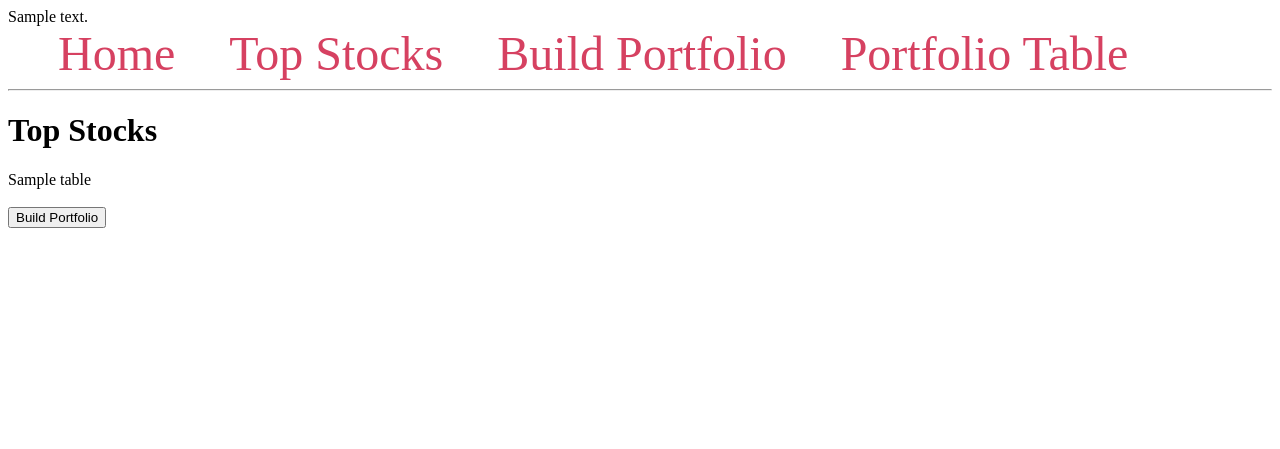
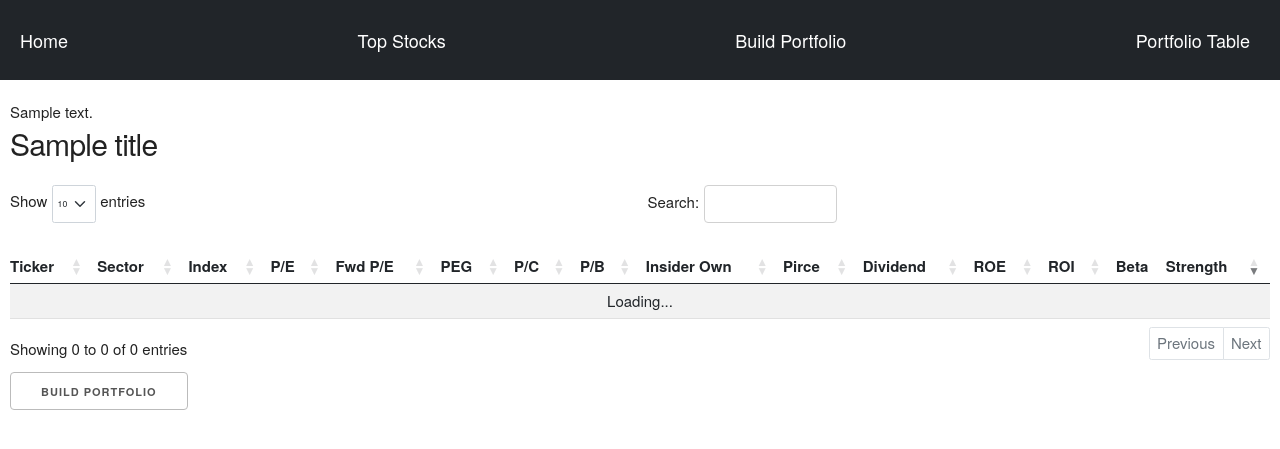
Before and after one commit to tkalden/stock-portfolio, a Flask app: template templates/stocks.html in a window 1280 px wide. Shown: the top 449 px of the page. Run offline with Flask 2, Linux system fonts and the light colour scheme; the template is opened without the code that fills it: most values are stand-ins (such as "Sample title", 1, 10 or a date in 2020); data that the repository does not hold is empty; some libraries are stand-ins or nearby versions.

Commit message:
Added more styling to webpages. Used the bootstrap css style and others

```diff
--- a/helper.py
+++ b/helper.py
@@ -47,7 +47,7 @@
 
 
 def get_index():
-    return ['DJIA', 'S&P 500','Any']
+    return ['DJIA', 'S&P 500']
 
 
 def get_exchange():
--- a/main.py
+++ b/main.py
@@ -6,7 +6,6 @@
 import pandas as pd
 import numpy as np
 import os
-
 
 toastr = Toastr()
 
@@ -22,7 +21,7 @@
 
 @app.route('/', methods=['POST','GET'])
 def index():
-    return render_template('index.html', ticker_sector_lists=helper.index_select_attributes())
+    return render_template('index.html', ticker_sector_lists=helper.index_select_attributes(), title= "Select Your Investment Strategy")
 
 @app.route('/stock', methods=['POST', 'GET'])
 def stock():
@@ -37,15 +36,21 @@
         strength_calculated_df = stockValueExtractor.calculate_strength_value(
             combined_data)
         strength_calculated_df.reset_index(drop=True, inplace=True)
+        strength_calculated_df  = strength_calculated_df.fillna(0)
         #need to think about how to cache this in the production
         strength_calculated_df.to_pickle("./stock.pkl")
         ticker_lists = strength_calculated_df["Ticker"].to_list()
         session["ticker_lists"] = ticker_lists
-        return render_template('stocks.html', tables=[strength_calculated_df.to_html(classes='data', header="true")])
+        return render_template('stocks.html')
     elif request.method == "GET":
-        return render_template('stocks.html', tables=[pd.read_pickle("./stock.pkl").to_html(classes='data', header="true")])
+        #if there is no data show empty data
+        return render_template('stocks.html')
 
-@app.route('/create/', methods=["POST", "GET"])
+@app.route('/stock/data')
+def stock_data():
+    return {'data': pd.read_pickle("./stock.pkl").to_dict('records')}
+
+@app.route('/create', methods=["POST", "GET"])
 def create():
     if request.method == "POST":
         app.logger.info("Extracting form data")
@@ -70,18 +75,22 @@
             app.logger.info("Optimizing the stock data")
             portfolio = stockValueExtract.stock(session["sector"], session["stock_type"], session["index"]).build_portfolio(df=pd.read_pickle("./stock.pkl"), selected_ticker_list=session["selected_ticker_lists"], desired_return=np.divide(int(
                 expected_return_value), 100), threshold=int(threshold), investing_amount=int(investing_amount))
-            session["optimized_net_result"] = portfolio.to_dict()
+            portfolio = np.round(portfolio, decimals=2)
+            portfolio.to_pickle("./portfolio.pkl")
+            print("GOT HERE")
             return redirect(url_for('portfolio'))
 
     return render_template('create.html', ticker_lists=session["ticker_lists"], stocks=helper.get_stock_dict(session["ticker_lists"], len(set(session["ticker_lists"]))), parameters=helper.get_optimization_parameters())
 
 
+
 @app.route('/portfolio', methods=["GET","POST"])
 def portfolio():
-     df = pd.DataFrame(session["optimized_net_result"])[helper.portfolio_attributes()]
-     df.reset_index(drop=True,inplace=True)
-     session["portfolio"] = df.to_dict()
-     return render_template('portfolio.html', tables=[pd.DataFrame(session["portfolio"]).to_html(classes='data', header="true")])
+     return render_template('portfolio.html')
+
+@app.route('/portfolio/data')
+def portfolio_data():
+    return {'data': pd.read_pickle("./portfolio.pkl").to_dict('records')}
 
 if __name__ == "__main__":
     app.run(debug=True, host="0.0.0.0", port=int(os.environ.get("PORT", 5000)))
--- a/requirements.txt
+++ b/requirements.txt
@@ -7,3 +7,4 @@
 finvizfinance
 google-cloud-bigquery
 db-dtypes
+seaborn
--- /dev/null
+++ b/static/css/skeleton.css
@@ -0,0 +1,418 @@
+/*
+* Skeleton V2.0.4
+* Copyright 2014, Dave Gamache
+* www.getskeleton.com
+* Free to use under the MIT license.
+* http://www.opensource.org/licenses/mit-license.php
+* 12/29/2014
+*/
+
+
+/* Table of contents
+––––––––––––––––––––––––––––––––––––––––––––––––––
+- Grid
+- Base Styles
+- Typography
+- Links
+- Buttons
+- Forms
+- Lists
+- Code
+- Tables
+- Spacing
+- Utilities
+- Clearing
+- Media Queries
+*/
+
+
+/* Grid
+–––––––––––––––––––––––––––––––––––––––––––––––––– */
+.container {
+  position: relative;
+  width: 100%;
+  max-width: 960px;
+  margin: 0 auto;
+  padding: 0 20px;
+  box-sizing: border-box; }
+.column,
+.columns {
+  width: 100%;
+  float: left;
+  box-sizing: border-box; }
+
+/* For devices larger than 400px */
+@media (min-width: 400px) {
+  .container {
+    width: 85%;
+    padding: 0; }
+}
+
+/* For devices larger than 550px */
+@media (min-width: 550px) {
+  .container {
+    width: 80%; }
+  .column,
+  .columns {
+    margin-left: 4%; }
+  .column:first-child,
+  .columns:first-child {
+    margin-left: 0; }
+
+  .one.column,
+  .one.columns                    { width: 4.66666666667%; }
+  .two.columns                    { width: 13.3333333333%; }
+  .three.columns                  { width: 22%;            }
+  .four.columns                   { width: 30.6666666667%; }
+  .five.columns                   { width: 39.3333333333%; }
+  .six.columns                    { width: 48%;            }
+  .seven.columns                  { width: 56.6666666667%; }
+  .eight.columns                  { width: 65.3333333333%; }
+  .nine.columns                   { width: 74.0%;          }
+  .ten.columns                    { width: 82.6666666667%; }
+  .eleven.columns                 { width: 91.3333333333%; }
+  .twelve.columns                 { width: 100%; margin-left: 0; }
+
+  .one-third.column               { width: 30.6666666667%; }
+  .two-thirds.column              { width: 65.3333333333%; }
+
+  .one-half.column                { width: 48%; }
+
+  /* Offsets */
+  .offset-by-one.column,
+  .offset-by-one.columns          { margin-left: 8.66666666667%; }
+  .offset-by-two.column,
+  .offset-by-two.columns          { margin-left: 17.3333333333%; }
+  .offset-by-three.column,
+  .offset-by-three.columns        { margin-left: 26%;            }
+  .offset-by-four.column,
+  .offset-by-four.columns         { margin-left: 34.6666666667%; }
+  .offset-by-five.column,
+  .offset-by-five.columns         { margin-left: 43.3333333333%; }
+  .offset-by-six.column,
+  .offset-by-six.columns          { margin-left: 52%;            }
+  .offset-by-seven.column,
+  .offset-by-seven.columns        { margin-left: 60.6666666667%; }
+  .offset-by-eight.column,
+  .offset-by-eight.columns        { margin-left: 69.3333333333%; }
+  .offset-by-nine.column,
+  .offset-by-nine.columns         { margin-left: 78.0%;          }
+  .offset-by-ten.column,
+  .offset-by-ten.columns          { margin-left: 86.6666666667%; }
+  .offset-by-eleven.column,
+  .offset-by-eleven.columns       { margin-left: 95.3333333333%; }
+
+  .offset-by-one-third.column,
+  .offset-by-one-third.columns    { margin-left: 34.6666666667%; }
+  .offset-by-two-thirds.column,
+  .offset-by-two-thirds.columns   { margin-left: 69.3333333333%; }
+
+  .offset-by-one-half.column,
+  .offset-by-one-half.columns     { margin-left: 52%; }
+
+}
+
+
+/* Base Styles
+–––––––––––––––––––––––––––––––––––––––––––––––––– */
+/* NOTE
+html is set to 62.5% so that all the REM measurements throughout Skeleton
+are based on 10px sizing. So basically 1.5rem = 15px :) */
+html {
+  font-size: 62.5%; }
+body {
+  font-size: 1.5em; /* currently ems cause chrome bug misinterpreting rems on body element */
+  line-height: 1.6;
+  font-weight: 400;
+  font-family: "Raleway", "HelveticaNeue", "Helvetica Neue", Helvetica, Arial, sans-serif;
+  color: #222; }
+
+
+/* Typography
+–––––––––––––––––––––––––––––––––––––––––––––––––– */
+h1, h2, h3, h4, h5, h6 {
+  margin-top: 0;
+  margin-bottom: 2rem;
+  font-weight: 300; }
+h1 { font-size: 4.0rem; line-height: 1.2;  letter-spacing: -.1rem;}
+h2 { font-size: 3.6rem; line-height: 1.25; letter-spacing: -.1rem; }
+h3 { font-size: 3.0rem; line-height: 1.3;  letter-spacing: -.1rem; }
+h4 { font-size: 2.4rem; line-height: 1.35; letter-spacing: -.08rem; }
+h5 { font-size: 1.8rem; line-height: 1.5;  letter-spacing: -.05rem; }
+h6 { font-size: 1.5rem; line-height: 1.6;  letter-spacing: 0; }
+
+/* Larger than phablet */
+@media (min-width: 550px) {
+  h1 { font-size: 5.0rem; }
+  h2 { font-size: 4.2rem; }
+  h3 { font-size: 3.6rem; }
+  h4 { font-size: 3.0rem; }
+  h5 { font-size: 2.4rem; }
+  h6 { font-size: 1.5rem; }
+}
+
+p {
+  margin-top: 0; }
+
+
+/* Links
+–––––––––––––––––––––––––––––––––––––––––––––––––– */
+a {
+  color: #1EAEDB; }
+a:hover {
+  color: #0FA0CE; }
+
+
+/* Buttons
+–––––––––––––––––––––––––––––––––––––––––––––––––– */
+.button,
+button,
+input[type="submit"],
+input[type="reset"],
+input[type="button"] {
+  display: inline-block;
+  height: 38px;
+  padding: 0 30px;
+  color: #555;
+  text-align: center;
+  font-size: 11px;
+  font-weight: 600;
+  line-height: 38px;
+  letter-spacing: .1rem;
+  text-transform: uppercase;
+  text-decoration: none;
+  white-space: nowrap;
+  background-color: transparent;
+  border-radius: 4px;
+  border: 1px solid #bbb;
+  cursor: pointer;
+  box-sizing: border-box; }
+.button:hover,
+button:hover,
+input[type="submit"]:hover,
+input[type="reset"]:hover,
+input[type="button"]:hover,
+.button:focus,
+button:focus,
+input[type="submit"]:focus,
+input[type="reset"]:focus,
+input[type="button"]:focus {
+  color: #333;
+  border-color: #888;
+  outline: 0; }
+.button.button-primary,
+button.button-primary,
+input[type="submit"].button-primary,
+input[type="reset"].button-primary,
+input[type="button"].button-primary {
+  color: #FFF;
+  background-color: #33C3F0;
+  border-color: #33C3F0; }
+.button.button-primary:hover,
+button.button-primary:hover,
+input[type="submit"].button-primary:hover,
+input[type="reset"].button-primary:hover,
+input[type="button"].button-primary:hover,
+.button.button-primary:focus,
+button.button-primary:focus,
+input[type="submit"].button-primary:focus,
+input[type="reset"].button-primary:focus,
+input[type="button"].button-primary:focus {
+  color: #FFF;
+  background-color: #1EAEDB;
+  border-color: #1EAEDB; }
+
+
+/* Forms
+–––––––––––––––––––––––––––––––––––––––––––––––––– */
+input[type="email"],
+input[type="number"],
+input[type="search"],
+input[type="text"],
+input[type="tel"],
+input[type="url"],
+input[type="password"],
+textarea,
+select {
+  height: 38px;
+  padding: 6px 10px; /* The 6px vertically centers text on FF, ignored by Webkit */
+  background-color: #fff;
+  border: 1px solid #D1D1D1;
+  border-radius: 4px;
+  box-shadow: none;
+  box-sizing: border-box; }
+/* Removes awkward default styles on some inputs for iOS */
+input[type="email"],
+input[type="number"],
+input[type="search"],
+input[type="text"],
+input[type="tel"],
+input[type="url"],
+input[type="password"],
+textarea {
+  -webkit-appearance: none;
+     -moz-appearance: none;
+          appearance: none; }
+textarea {
+  min-height: 65px;
+  padding-top: 6px;
+  padding-bottom: 6px; }
+input[type="email"]:focus,
+input[type="number"]:focus,
+input[type="search"]:focus,
+input[type="text"]:focus,
+input[type="tel"]:focus,
+input[type="url"]:focus,
+input[type="password"]:focus,
+textarea:focus,
+select:focus {
+  border: 1px solid #33C3F0;
+  outline: 0; }
+label,
+legend {
+  display: block;
+  margin-bottom: .5rem;
+  font-weight: 600; }
+fieldset {
+  padding: 0;
+  border-width: 0; }
+input[type="checkbox"],
+input[type="radio"] {
+  display: inline; }
+label > .label-body {
+  display: inline-block;
+  margin-left: .5rem;
+  font-weight: normal; }
+
+
+/* Lists
+–––––––––––––––––––––––––––––––––––––––––––––––––– */
+ul {
+  list-style: circle inside; }
+ol {
+  list-style: decimal inside; }
+ol, ul {
+  padding-left: 0;
+  margin-top: 0; }
+ul ul,
+ul ol,
+ol ol,
+ol ul {
+  margin: 1.5rem 0 1.5rem 3rem;
+  font-size: 90%; }
+li {
+  margin-bottom: 1rem; }
+
+
+/* Code
+–––––––––––––––––––––––––––––––––––––––––––––––––– */
+code {
+  padding: .2rem .5rem;
+  margin: 0 .2rem;
+  font-size: 90%;
+  white-space: nowrap;
+  background: #F1F1F1;
+  border: 1px solid #E1E1E1;
+  border-radius: 4px; }
+pre > code {
+  display: block;
+  padding: 1rem 1.5rem;
+  white-space: pre; }
+
+
+/* Tables
+–––––––––––––––––––––––––––––––––––––––––––––––––– */
+th,
+td {
+  padding: 12px 15px;
+  text-align: left;
+  border-bottom: 1px solid #E1E1E1; }
+th:first-child,
+td:first-child {
+  padding-left: 0; }
+th:last-child,
+td:last-child {
+  padding-right: 0; }
+
+
+/* Spacing
+–––––––––––––––––––––––––––––––––––––––––––––––––– */
+button,
+.button {
+  margin-bottom: 1rem; }
+input,
+textarea,
+select,
+fieldset {
+  margin-bottom: 1.5rem; }
+pre,
+blockquote,
+dl,
+figure,
+table,
+p,
+ul,
+ol,
+form {
+  margin-bottom: 2.5rem; }
+
+
+/* Utilities
+–––––––––––––––––––––––––––––––––––––––––––––––––– */
+.u-full-width {
+  width: 100%;
+  box-sizing: border-box; }
+.u-max-full-width {
+  max-width: 100%;
+  box-sizing: border-box; }
+.u-pull-right {
+  float: right; }
+.u-pull-left {
+  float: left; }
+
+
+/* Misc
+–––––––––––––––––––––––––––––––––––––––––––––––––– */
+hr {
+  margin-top: 3rem;
+  margin-bottom: 3.5rem;
+  border-width: 0;
+  border-top: 1px solid #E1E1E1; }
+
+
+/* Clearing
+–––––––––––––––––––––––––––––––––––––––––––––––––– */
+
+/* Self Clearing Goodness */
+.container:after,
+.row:after,
+.u-cf {
+  content: "";
+  display: table;
+  clear: both; }
+
+
+/* Media Queries
+–––––––––––––––––––––––––––––––––––––––––––––––––– */
+/*
+Note: The best way to structure the use of media queries is to create the queries
+near the relevant code. For example, if you wanted to change the styles for buttons
+on small devices, paste the mobile query code up in the buttons section and style it
+there.
+*/
+
+
+/* Larger than mobile */
+@media (min-width: 400px) {}
+
+/* Larger than phablet (also point when grid becomes active) */
+@media (min-width: 550px) {}
+
+/* Larger than tablet */
+@media (min-width: 750px) {}
+
+/* Larger than desktop */
+@media (min-width: 1000px) {}
+
+/* Larger than Desktop HD */
+@media (min-width: 1200px) {}
--- /dev/null
+++ b/static/css/style.css
@@ -0,0 +1,32 @@
+
+.select {
+    width: 100%;
+    min-width: 15ch;
+    max-width: 30ch;
+    border: 1px solid var(--select-border);
+    border-radius: 0.25em;
+    padding: 0.25em 0.5em;
+    font-size: 1.25rem;
+    cursor: pointer;
+    line-height: 1.1;
+    background-color: #fff;
+    background-image: linear-gradient(to top, #f9f9f9, #fff 33%);
+}
+
+.select {
+    align-items: center;
+}
+
+.select:after {
+    justify-self: end;
+}
+
+.navbar-brand
+    {
+      font-size: larger;
+    }
+
+.navbar {
+      min-height: 80px;
+      padding : 20px
+    }
--- a/templates/base.html
+++ b/templates/base.html
@@ -3,60 +3,32 @@
 
 <head>
     <meta charset="UTF-8">
-    <title>{% block title %} {% endblock %} - Stock Portfolio App</title>
-    <style>
-        .message {
-            width: 50%;
-            padding: 10px;
-            margin: 5px;
-            background-color: #f3f3f3
-        }
-
-        nav a {
-            color: #d64161;
-            font-size: 3em;
-            margin-left: 50px;
-            text-decoration: none;
-        }
-
-        .select {
-            width: 100%;
-            min-width: 15ch;
-            max-width: 30ch;
-            border: 1px solid var(--select-border);
-            border-radius: 0.25em;
-            padding: 0.25em 0.5em;
-            font-size: 1.25rem;
-            cursor: pointer;
-            line-height: 1.1;
-            background-color: #fff;
-            background-image: linear-gradient(to top, #f9f9f9, #fff 33%);
-        }
-
-        .select {
-            align-items: center;
-        }
-
-        .select:after {
-            justify-self: end;
-        }
-    </style>
+    <link href="https://cdn.jsdelivr.net/npm/bootstrap@5.0.1/dist/css/bootstrap.min.css" rel="stylesheet" integrity="sha384-+0n0xVW2eSR5OomGNYDnhzAbDsOXxcvSN1TPprVMTNDbiYZCxYbOOl7+AMvyTG2x" crossorigin="anonymous">
+    <link rel="stylesheet" type="text/css" href="https://cdn.datatables.net/1.10.25/css/dataTables.bootstrap5.css">
+    <link rel="stylesheet" href="./static/css/normalize.css"/>
+    <link rel="stylesheet" href="./static/css/skeleton.css"/>
+    <link rel="stylesheet" href="./static/css/style.css"/>
     {{ toastr.include_jquery() }}
     {{ toastr.include_toastr_css() }}
     {{ toastr.message() }}
 </head>
 
 <body>
-    <nav>
-        <a href="{{ url_for('index') }}">Home</a>
-        <a href="{{ url_for('stock') }}">Top Stocks</a>
-        <a href="{{ url_for('create') }}">Build Portfolio</a>
-        <a href="{{ url_for('portfolio') }}">Portfolio Table</a>
+    <nav class="navbar navbar-custom fixed-top navbar-dark bg-dark">
+        <a class="navbar-brand" href="{{ url_for('index') }}">Home</a>
+        <a class="navbar-brand" href="{{ url_for('stock') }}">Top Stocks</a>
+        <a class="navbar-brand" href="{{ url_for('create') }}">Build Portfolio</a>
+        <a class="navbar-brand" href="{{ url_for('portfolio') }}">Portfolio Table</a>
     </nav>
-    <hr>
     <div class="content">
+        <h4>{{ title }}</h4>
         {% block content %} {% endblock %}
     </div>
+    <script type="text/javascript" charset="utf8" src="https://code.jquery.com/jquery-3.6.0.min.js"></script>
+    <script type="text/javascript" charset="utf8" src="https://cdn.datatables.net/1.10.25/js/jquery.dataTables.js"></script>
+    <script type="text/javascript" charset="utf8" src="https://cdn.datatables.net/1.10.25/js/dataTables.bootstrap5.js"></script>
+    {% block scripts %}{% endblock %}
+
     {{ toastr.include_toastr_js() }}
 </body>
 
--- a/templates/index.html
+++ b/templates/index.html
@@ -1,7 +1,6 @@
 {% extends 'base.html' %}
 
 {% block content %}
-<h1>{% block title %} Select your investement choice {% endblock %}</h1>
 <form class="form-inline" method="post" action="{{ url_for('stock') }}">
             {% for ts in ticker_sector_lists %}
             <label for ="{{ts['label']}}"> {{ts['title']}} </label>
@@ -13,8 +12,6 @@
                 </select>
             </div>
             {% endfor %}
-            <br>
-        <button type="submit" class="btn btn-default"> Search </button>
+<button> Search </button> </a>
 </form>
-</body>
 {% endblock %}
--- a/templates/stocks.html
+++ b/templates/stocks.html
@@ -1,11 +1,56 @@
 {% extends 'base.html' %}
+{% block title %} Stock Lists {% endblock %}
 {% block content %}
-<h1>{% block title %} Top Stocks {% endblock %}</h1>
-<table id="stocks">
-    {% for table in tables %}
-    {{ table|safe }}
-    {% endfor %}
-</table>
-<br>
-<a href="/create/"> <button> Build Portfolio </button> </a>
+  <table id="data" class="table table-striped">
+    <thead>
+      <tr>
+        <th>Ticker</th>
+        <th>Sector</th>
+        <th>Index</th>
+        <th>P/E</th>
+        <th>Fwd P/E</th>
+        <th>PEG</th>
+        <th>P/C</th>
+        <th>P/B</th>
+        <th>Insider Own</th>
+        <th>Pirce</th>
+        <th>Dividend</th>
+        <th>ROE</th>
+        <th>ROI</th>
+        <th>Beta</th>
+        <th>Strength</th>
+      </tr>
+    </thead>
+    <tbody>
+    </tbody>
+  </table>
 {% endblock %}
+
+{% block scripts %}
+  <script>
+    $(document).ready(function () {
+      $('#data').DataTable({
+        order: [[14, 'desc']],
+        ajax: '/stock/data',
+        columns: [
+          {data: 'Ticker'},
+          {data: 'Sector'},
+          {data: 'Index', searchable: false},
+          {data: 'pe', searchable: false},
+          {data: 'fpe', searchable: false},
+          {data: 'peg', searchable: false},
+          {data: 'pc', searchable: false},
+          {data: 'pb', searchable: false},
+          {data: 'insider_own',searchable: false},
+          {data: 'price',searchable: false},
+          {data: 'dividend',searchable: false},
+          {data: 'roe', searchable: false},
+          {data: 'roi',searchable: false},
+          {data: 'beta', orderable: false},
+          {data: 'strength',searchable: false}
+        ],
+      });
+    });
+  </script>
+  <a href="/create"> <button> Build Portfolio </button> </a>
+{% endblock %}
```
Also changed, not shown: bigQuery.py (+1 -15 lines), templates/create.html (+3 -9 lines), templates/portfolio.html (+32 -7 lines), static/css/normalize.css (added), 3 other files.
